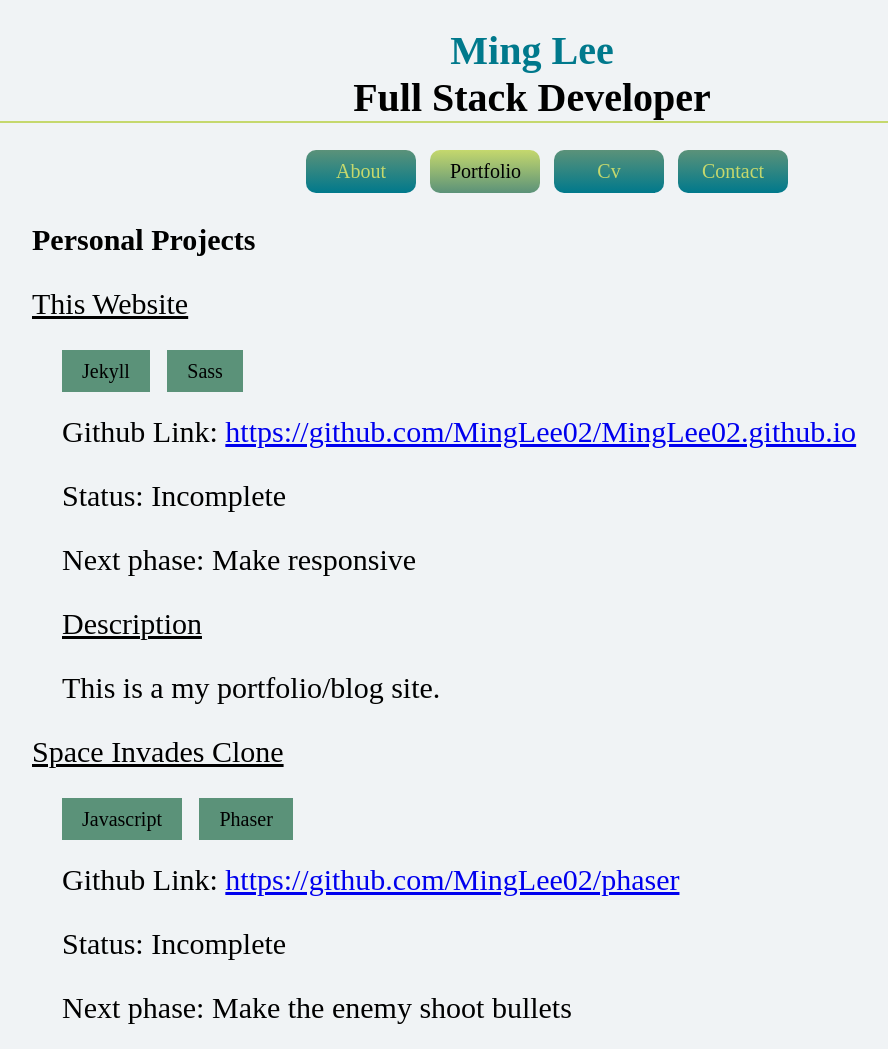
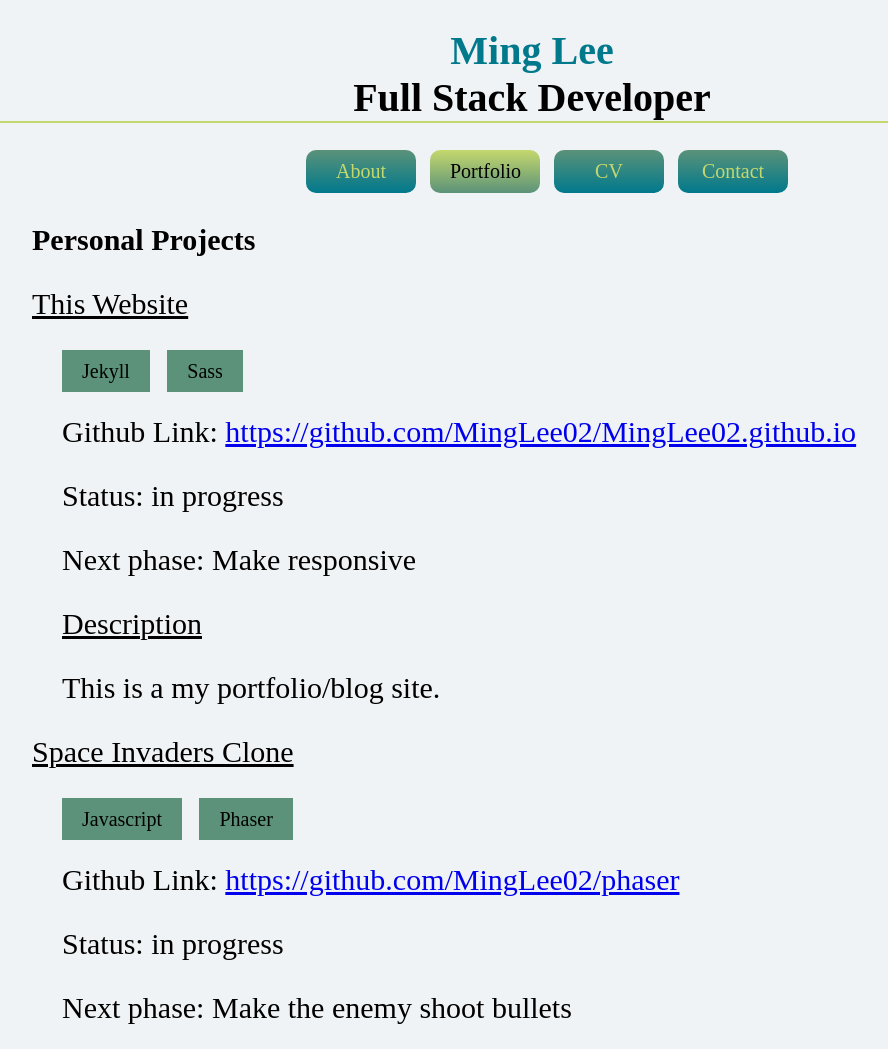
Before and after one commit to MingLee02/MingLee02.github.io, a Jekyll site: the page built from portfolio/index.md, in a window 1280 px wide and 1400 px high. Shown: the top 1049 px of the window, without its empty margins (108-996 px from the left). Built offline with Jekyll 4.4.1, drawn with Linux system fonts in a browser that asks for light colours.

Commit message:
Spelling Amends

```diff
--- a/_includes/main-nav.html
+++ b/_includes/main-nav.html
@@ -2,7 +2,7 @@
     <ul class="main-menu">
         <li><a href="/" {% if page.bodyid == "about" %}class="active"{% endif %}'>About</a></li>
         <li><a href='/portfolio/' {% if page.bodyid == "portfolio" %}class="active"{% endif %}'>Portfolio</a></li>
-        <li><a href='/cv/' {% if page.bodyid == "cv" %}class="active"{% endif %}'>Cv</a></li>
+        <li><a href='/cv/' {% if page.bodyid == "cv" %}class="active"{% endif %}'>CV</a></li>
        <!--  <li><a href='/blog/' {% if page.bodyid == "blog" %}class="active"{% endif %}>Blog</a></li> -->
         <li><a href="/contact/" {% if page.bodyid == "contact" %}class="active"{% endif %}'>Contact</a></li>
     </ul>
--- a/portfolio/index.md
+++ b/portfolio/index.md
@@ -14,20 +14,20 @@ title: My programming projects.
 </ul>
 <div class="project-description">
 	<p>Github Link: <a href="https://github.com/MingLee02/MingLee02.github.io">https://github.com/MingLee02/MingLee02.github.io</a></p>
-	<p>Status: Incomplete</p>
+	<p>Status: in progress</p>
 	<p>Next phase: Make responsive</p>
 	<u><p>Description</p></u>
 	This is a my portfolio/blog site.
 </div>
 
-<p class="project-heading">Space Invades Clone</p>
+<p class="project-heading">Space Invaders Clone</p>
 <ul class="skill-list">
 	<li>Javascript</li>
 	<li>Phaser</li>
 </ul>
 <div class="project-description">
 	<p>Github Link: <a href="https://github.com/MingLee02/phaser">https://github.com/MingLee02/phaser</a></p>
-	<p>Status: Incomplete</p>
+	<p>Status: in progress</p>
 	<p>Next phase: Make the enemy shoot bullets</p>
 </div>
 
```
Also changed, not shown: contact/index.md (+1 -1 lines), cv/index.md (+1 -1 lines), index.md (+1 -1 lines).
